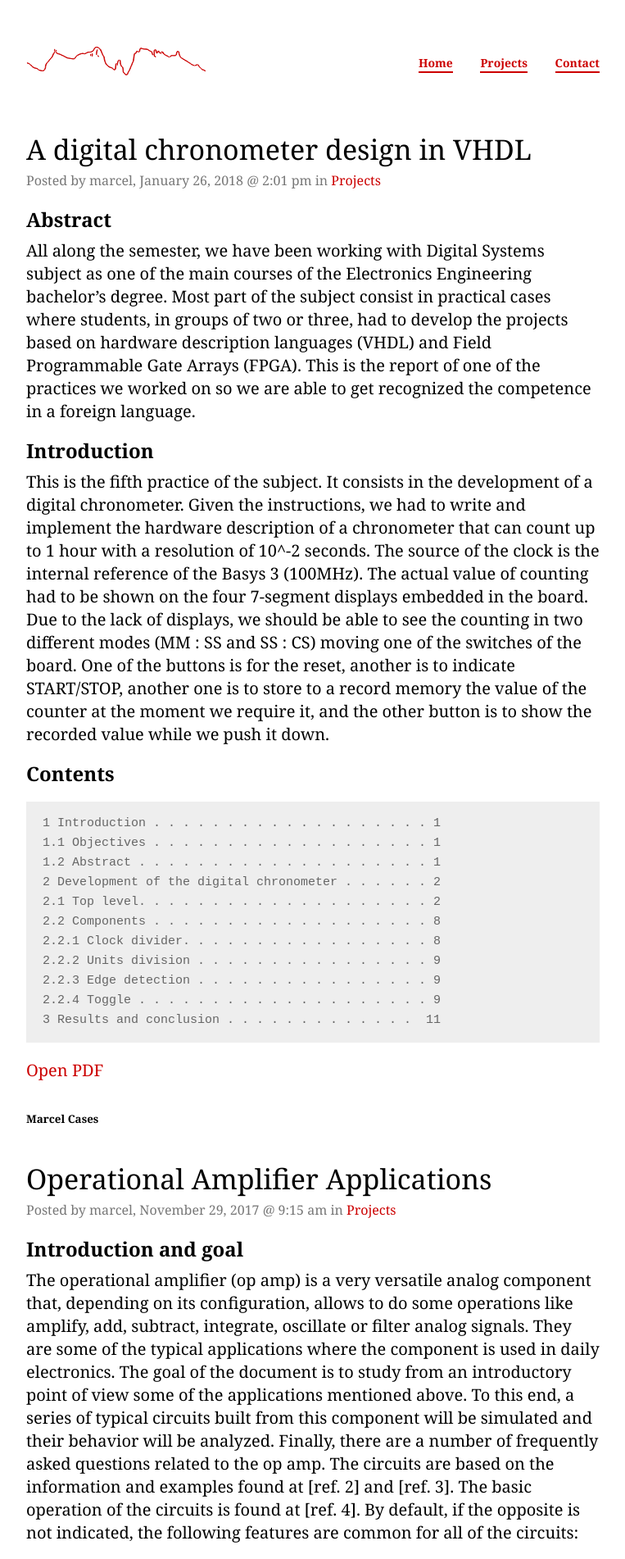
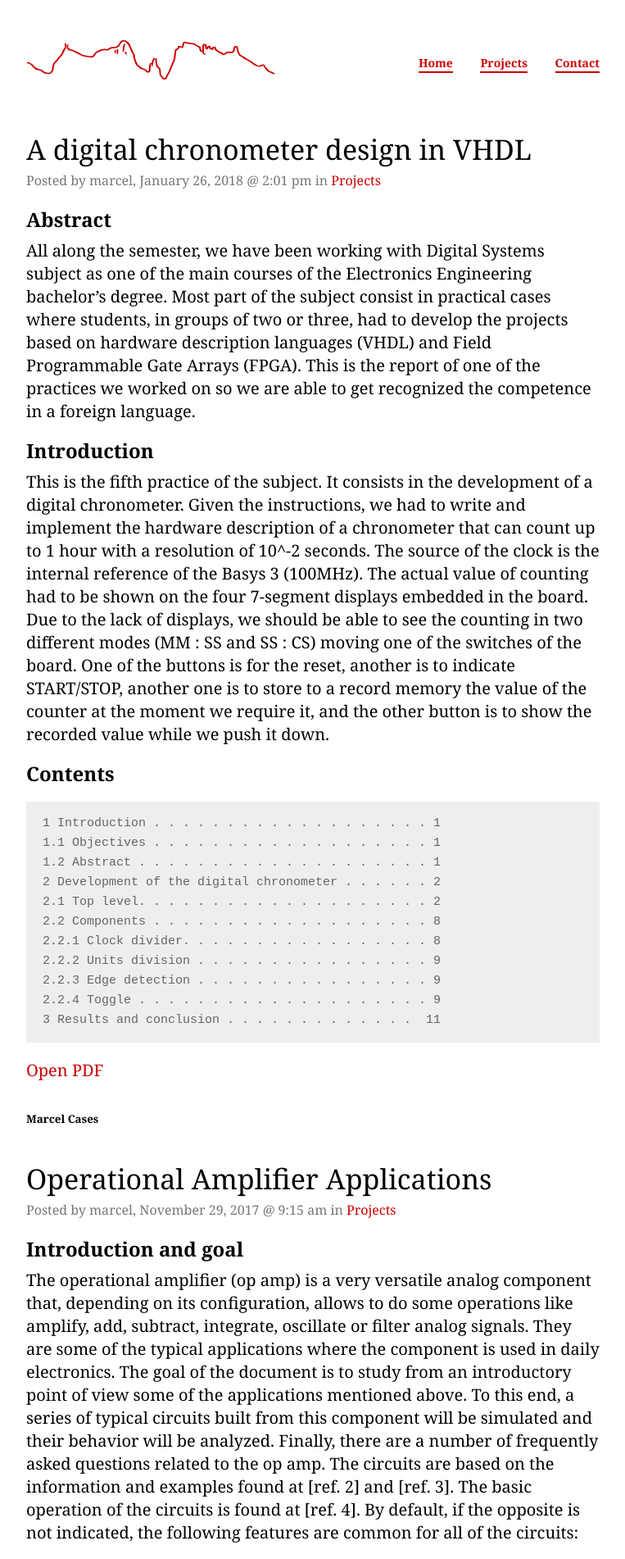
Before and after one commit to marcelcases/marcelcases.github.io, a Jekyll site: the page built from index.html, in a window 1280 px wide. Shown: the top 1902 px of the page at 82% size, without its empty margins (258-1021 px from the left). Built offline with Jekyll 4.4.1, drawn with Linux system fonts in a browser that asks for light colours; comment, search, counter and statistics services are not loaded.

Commit message:
Update navigation.html

```diff
--- a/_includes/navigation.html
+++ b/_includes/navigation.html
@@ -1,5 +1,5 @@
   <nav>
-    <a id="rails-logo" href="https://www.marcelcases.com"><img src="/images/rails-logo.svg" width="220" height="76" alt="Marcel Cases" /></a>
+    <a id="rails-logo" href="https://www.marcelcases.com"><img src="/images/rails-logo.svg" width="304" height="76" alt="Marcel Cases" /></a>
 
     <ul>
       <li><a href="/">Home</a></li>
```
